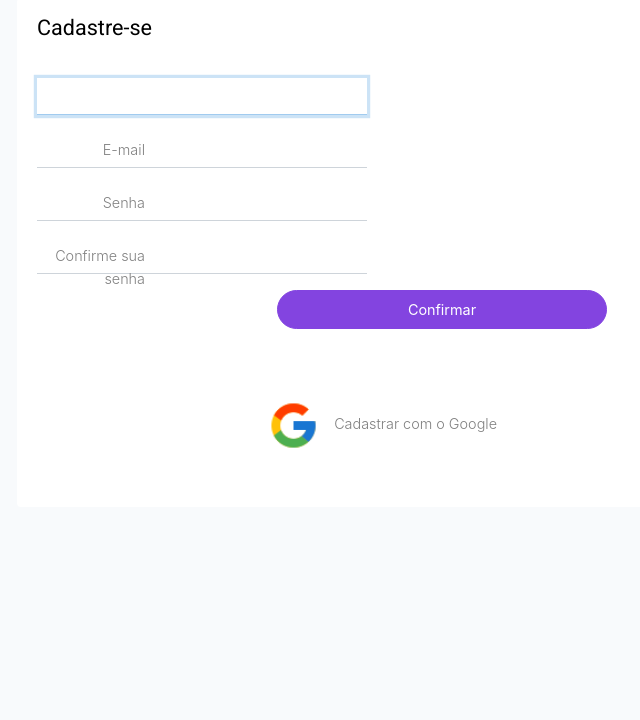
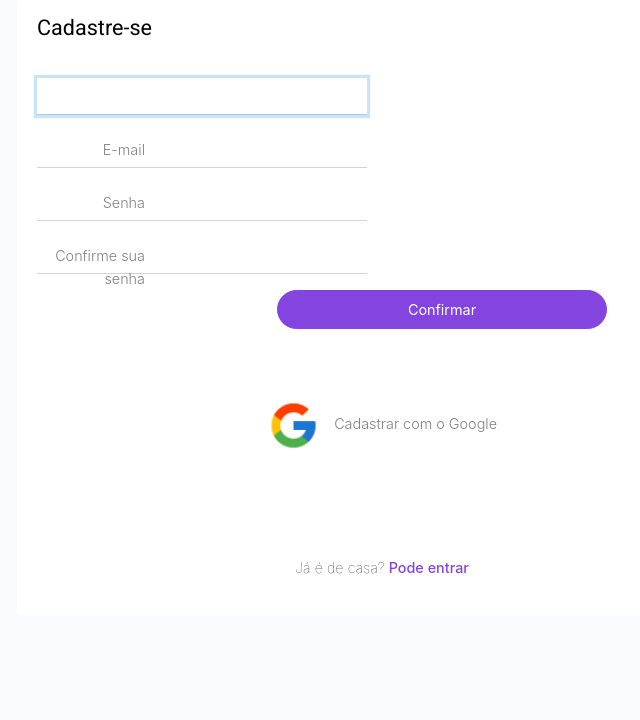
Before and after one commit to brunaNobre/above, a Laravel app: page /register in a window 1280 px wide. Shown: the part 80-800 px from the top of the page, without its empty margins (258-898 px from the left). Run offline with Laravel 8, Linux system fonts and the light colour scheme; style sheets or scripts are compiled from the project's sources.

Commit message:
Register Page: Content, link adding and styles

```diff
--- a/resources/sass/app.scss
+++ b/resources/sass/app.scss
@@ -55,3 +55,14 @@ a.google-account {
         margin-right: 2%;
     }
 }
+
+p.login-register-call {
+    margin-top: 10%;
+    text-align: center;
+    font-weight: 100;
+    a.register-link {
+        color: #8344E0 !important;
+        font-weight: 500;
+    }
+
+}
--- a/resources/sass/pages/login.scss
+++ b/resources/sass/pages/login.scss
@@ -52,13 +52,6 @@
 
 }
 
-p.register-call {
-    margin-top: 10%;
-    text-align: center;
-    a.register-link {
-        color: #8344E0 !important;
-    }
+
 
 }
-
-}
--- a/resources/views/auth/login.blade.php
+++ b/resources/views/auth/login.blade.php
@@ -76,7 +76,7 @@
 
                     </form>
 
-                    <p class="register-call">
+                    <p class="login-register-call">
                     Acabou de chegar de marte?
                     <a class="register-link" href="{{ route('register') }}"> Cadastre-se</a>
                     </p>
--- a/resources/views/auth/register.blade.php
+++ b/resources/views/auth/register.blade.php
@@ -77,6 +77,12 @@
                         </a>
 
                     </form>
+
+                     <p class="login-register-call">
+                    Já é de casa?
+                    <a class="register-link" href="{{ route('login') }}"> Pode entrar</a>
+                    </p>
+
                 </div>
             </div>
         </div>
```
Also changed, not shown: public/css/app.css.
